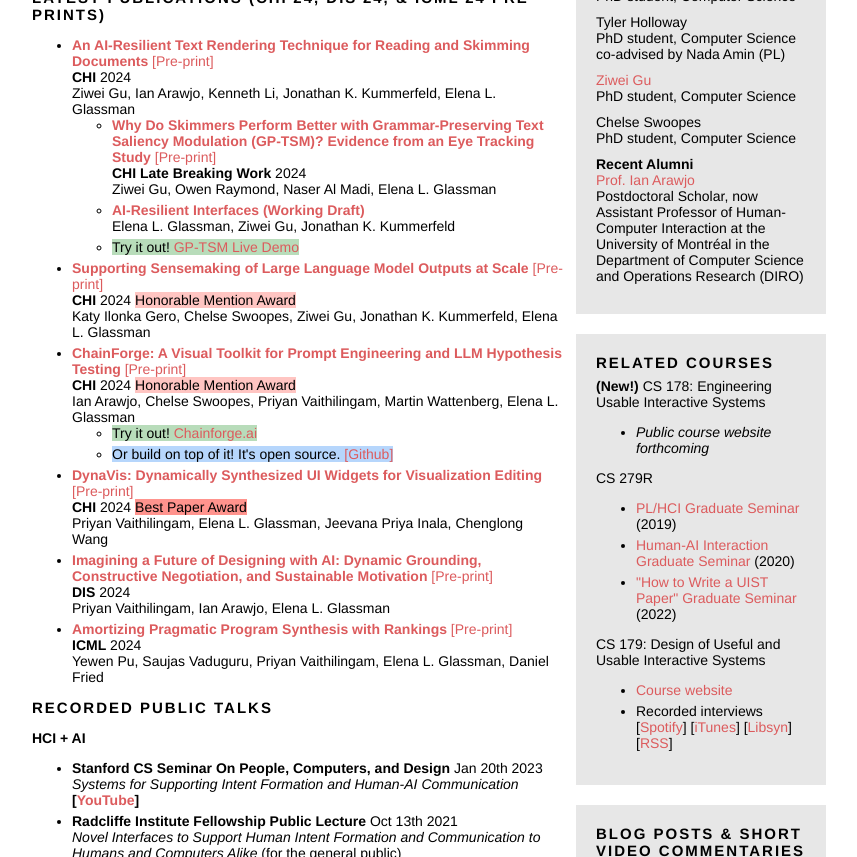
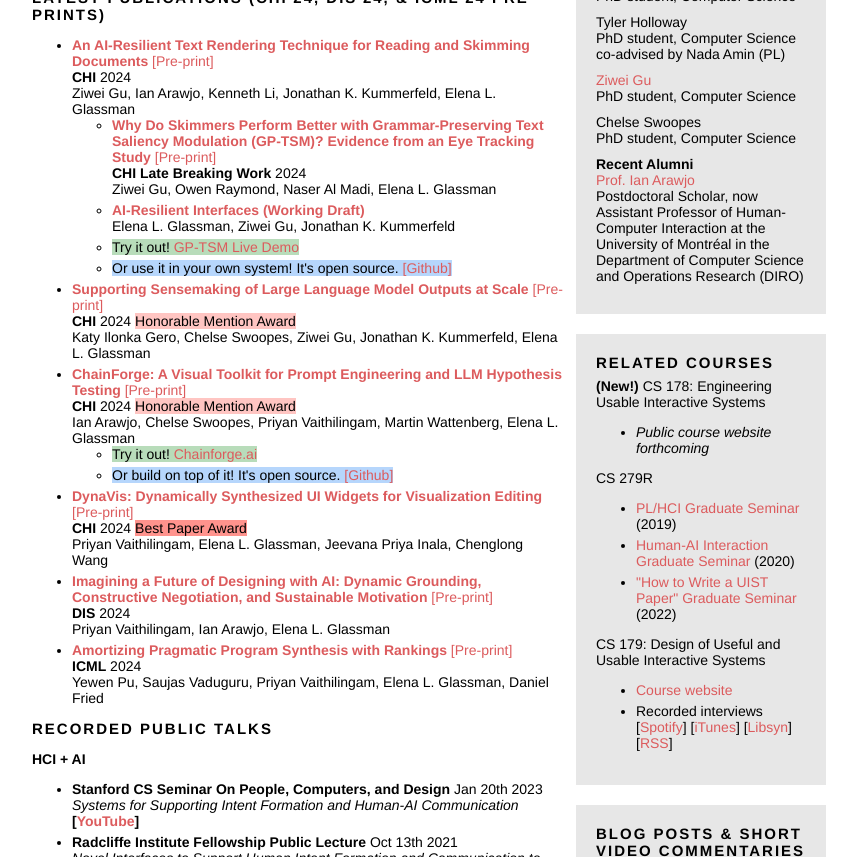
Before and after one commit to eglassman/eglassman.github.io, a Jekyll site: the page built from index.html, in a window 1280 px wide and 900 px high, scrolled down 469 px, cut to the strip 0-857 px from the top of the window. Shown: the whole strip, without its empty margins (211-1068 px from the left). Built offline with Jekyll 4.4.1, drawn with Linux system fonts in a browser that asks for light colours.

Commit message:
add open source link

```diff
--- a/index.html
+++ b/index.html
@@ -89,6 +89,7 @@ layout: default
               <br/>Elena L. Glassman, Ziwei Gu, Jonathan K. Kummerfeld
             </li>
             <li><em-demo>Try it out! <a href="https://gptsm-6b7fc3be6bdb.herokuapp.com/">GP-TSM Live Demo</a></em-demo></li>
+            <li><em-open>Or use it in your own system! It's open source. <a href="https://github.com/ZiweiGu/GP-TSM">[Github]</a></em-open></li>
           </ul>
           <!-- <br/><span><i>Pre-recorded conference talk (10 min)</i><br/><iframe width="238" height="134" src="https://www.youtube.com/embed/gfmsKkPjTtw" title="YouTube video player" frameborder="0" allow="accelerometer; autoplay; clipboard-write; encrypted-media; gyroscope; picture-in-picture" allowfullscreen></iframe></span> -->
         </li>
```
